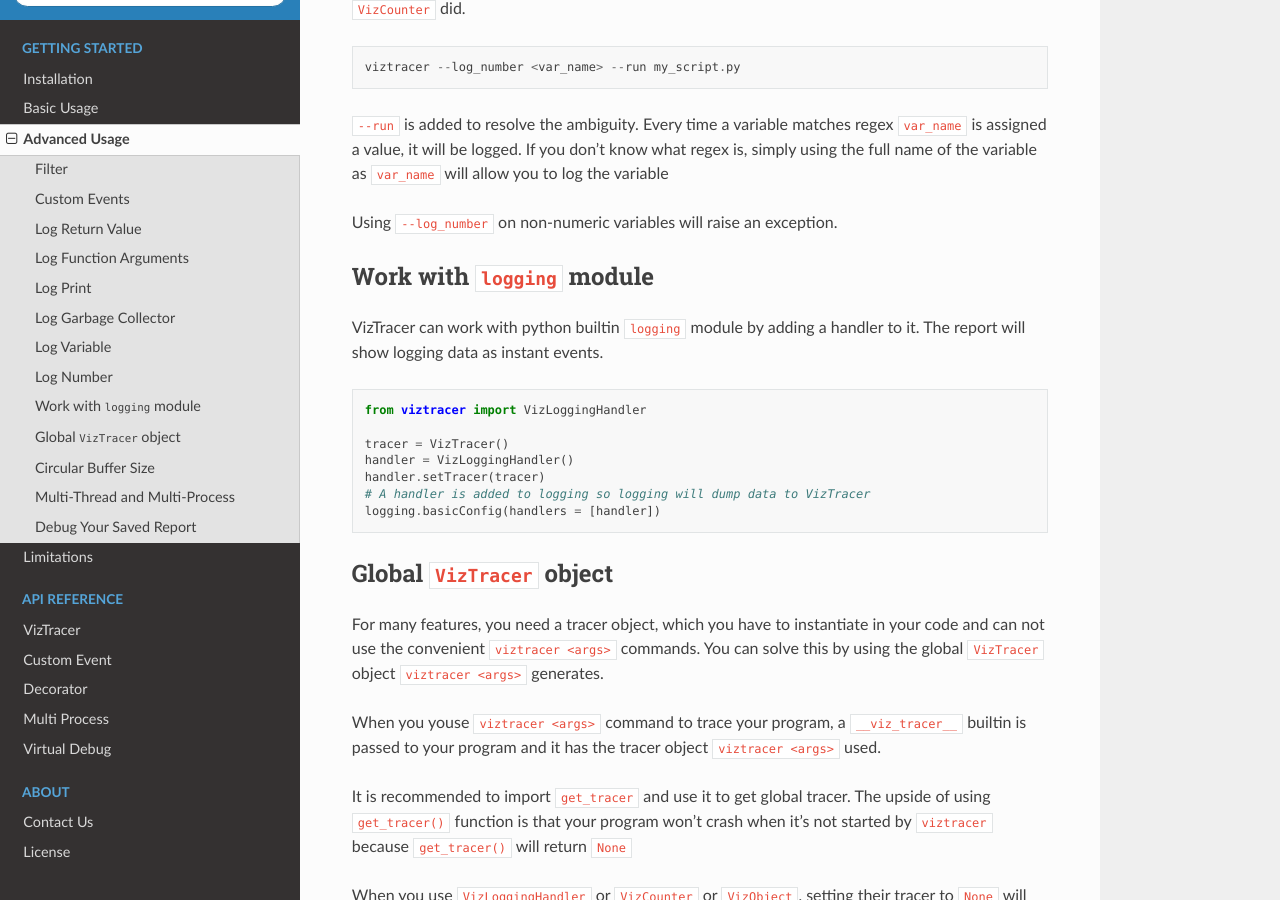
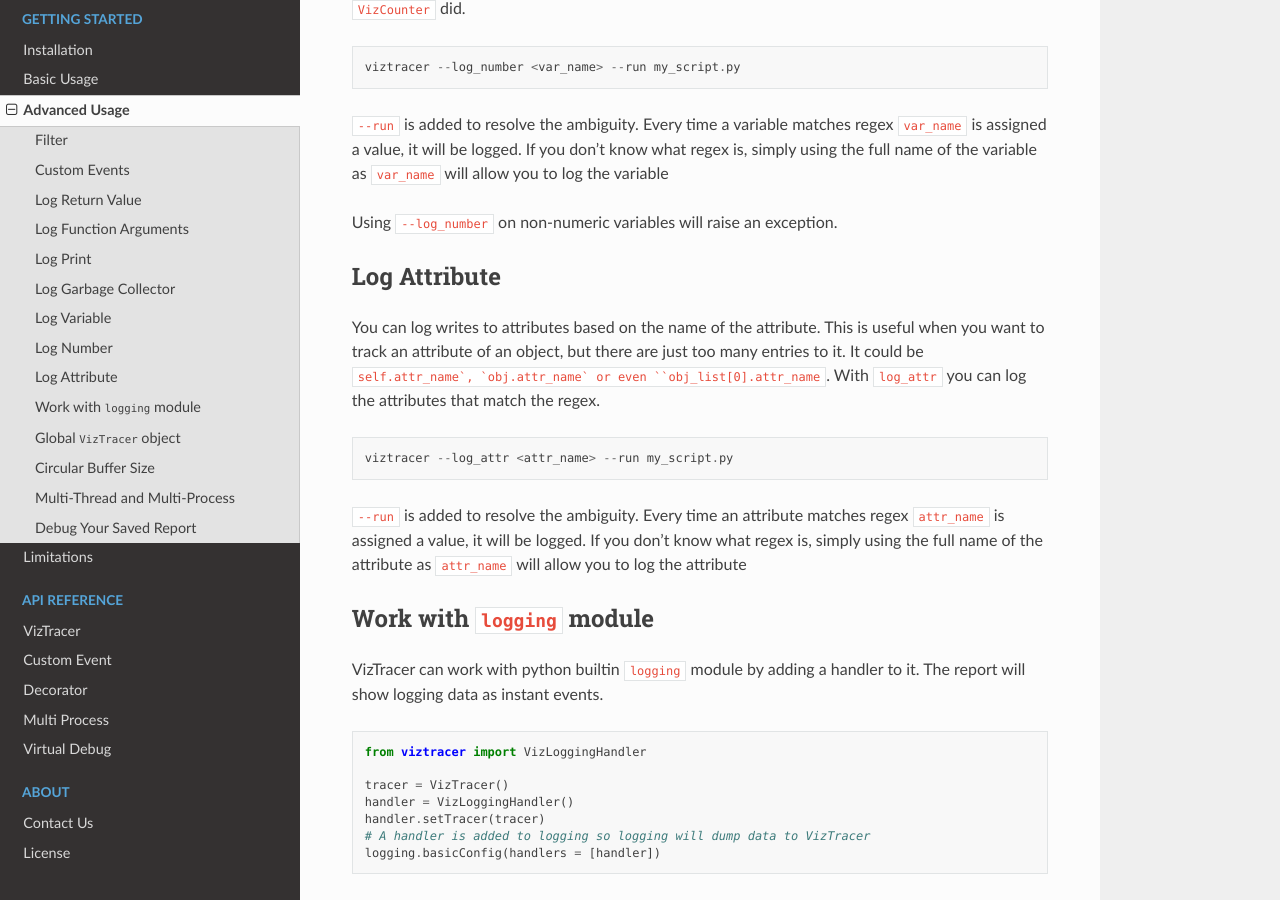
Before and after one commit to gaogaotiantian/viztracer, a Sphinx documentation site: the page built from docs/source/advanced_usage.rst, in a window 1280 px wide and 900 px high, scrolled down 4123 px. Built offline with Sphinx 7.4.7 and the Read the Docs theme 2.0.0, drawn with Linux system fonts in a browser that asks for light colours.

Commit message:
Add docs for log_attr

```diff
--- a/docs/source/advanced_usage.rst
+++ b/docs/source/advanced_usage.rst
@@ -194,6 +194,20 @@
 
 Using ``--log_number`` on non-numeric variables will raise an exception.
 
+Log Attribute
+-------------
+
+You can log writes to attributes based on the name of the attribute. This is useful when you want to track an attribute of
+an object, but there are just too many entries to it. It could be ``self.attr_name`, `obj.attr_name` or even
+``obj_list[0].attr_name``. With ``log_attr`` you can log the attributes that match the regex.
+
+.. code-block::
+
+    viztracer --log_attr <attr_name> --run my_script.py
+
+``--run`` is added to resolve the ambiguity. Every time an attribute matches regex ``attr_name`` is assigned a value, it will be logged.
+If you don't know what regex is, simply using the full name of the attribute as ``attr_name`` will allow you to log the attribute
+
 Work with ``logging`` module
 ----------------------------
 
```
Also changed, not shown: README.md (+1 -1 lines).
